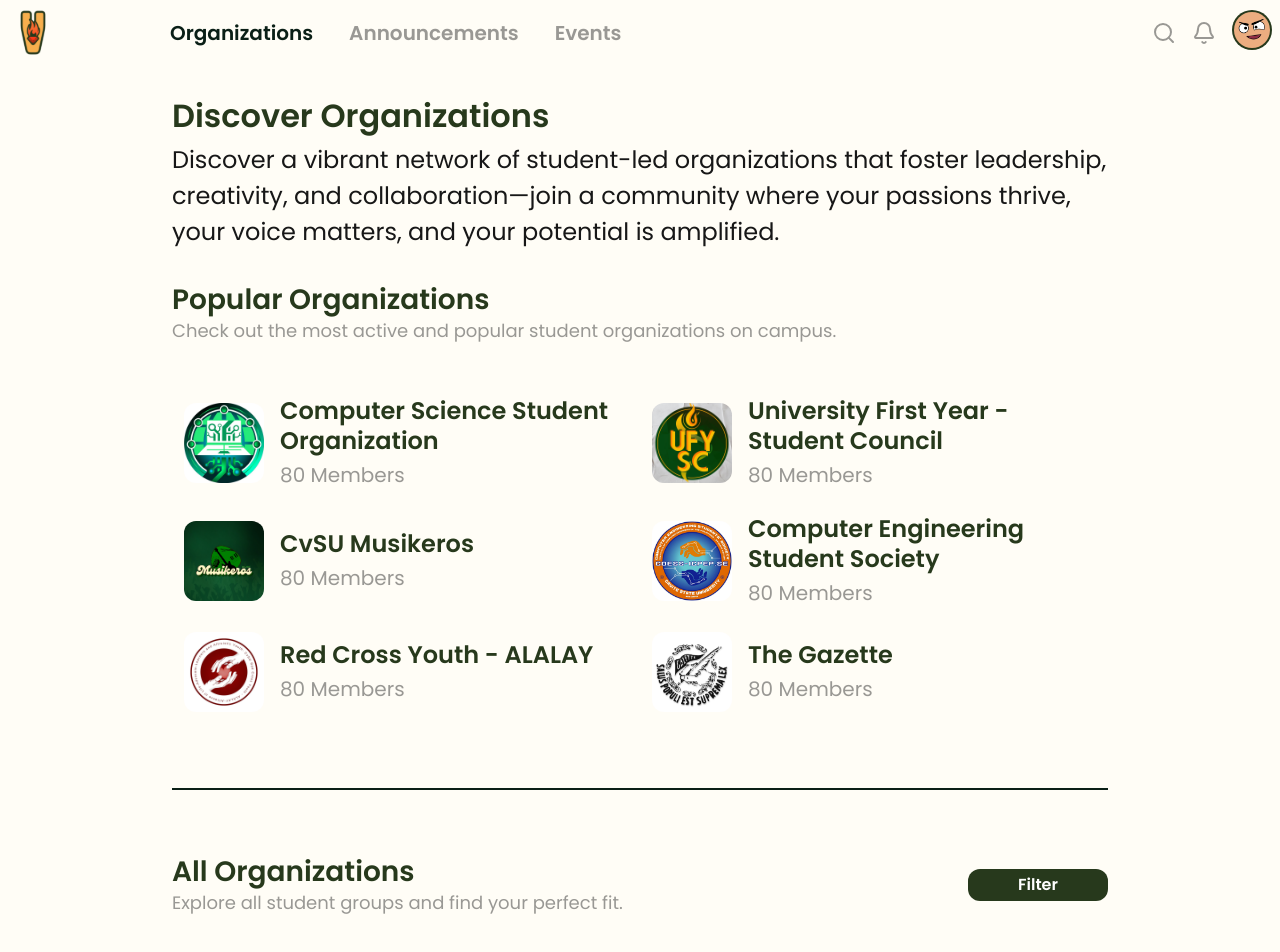
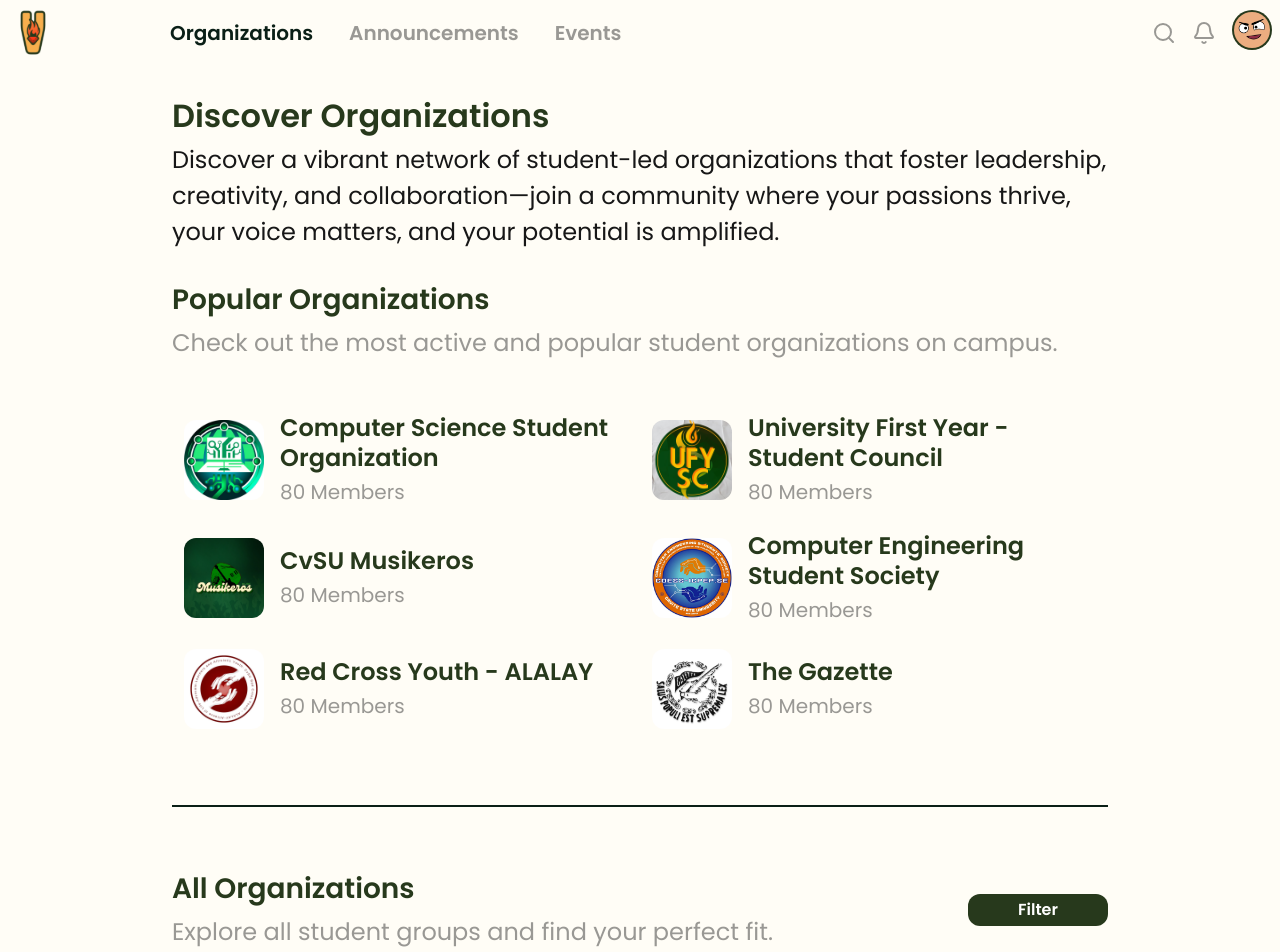
Before and after one commit to waffensultan/kabserve, a Next.js app: page / in a window 1280 px wide. Shown: the top 952 px of the page. Built offline with nearby package versions, Linux system fonts and the light colour scheme; a web font is replaced by a local one.

Commit message:
feat: updated student directory

```diff
--- a/src/app/page.tsx
+++ b/src/app/page.tsx
@@ -56,7 +56,7 @@
                     >
                         Popular Organizations
                     </Typography>
-                    <Typography variant="p" className="text-muted">
+                    <Typography variant="h4" className="text-muted mt-2">
                         Check out the most active and popular student
                         organizations on campus.
                     </Typography>
@@ -148,7 +148,7 @@
                         >
                             All Organizations
                         </Typography>
-                        <Typography variant="p" className="text-muted">
+                        <Typography variant="h4" className="text-muted mt-2">
                             Explore all student groups and find your perfect
                             fit.
                         </Typography>
```
